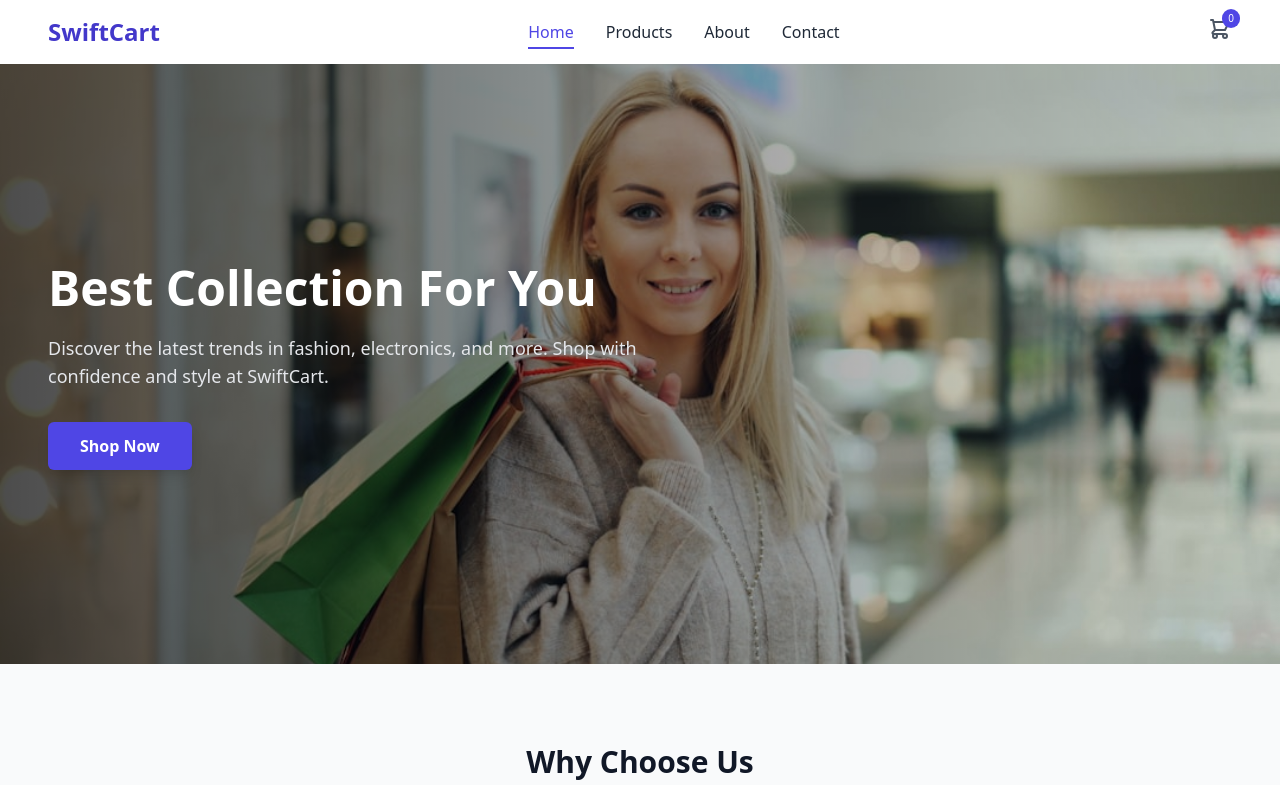
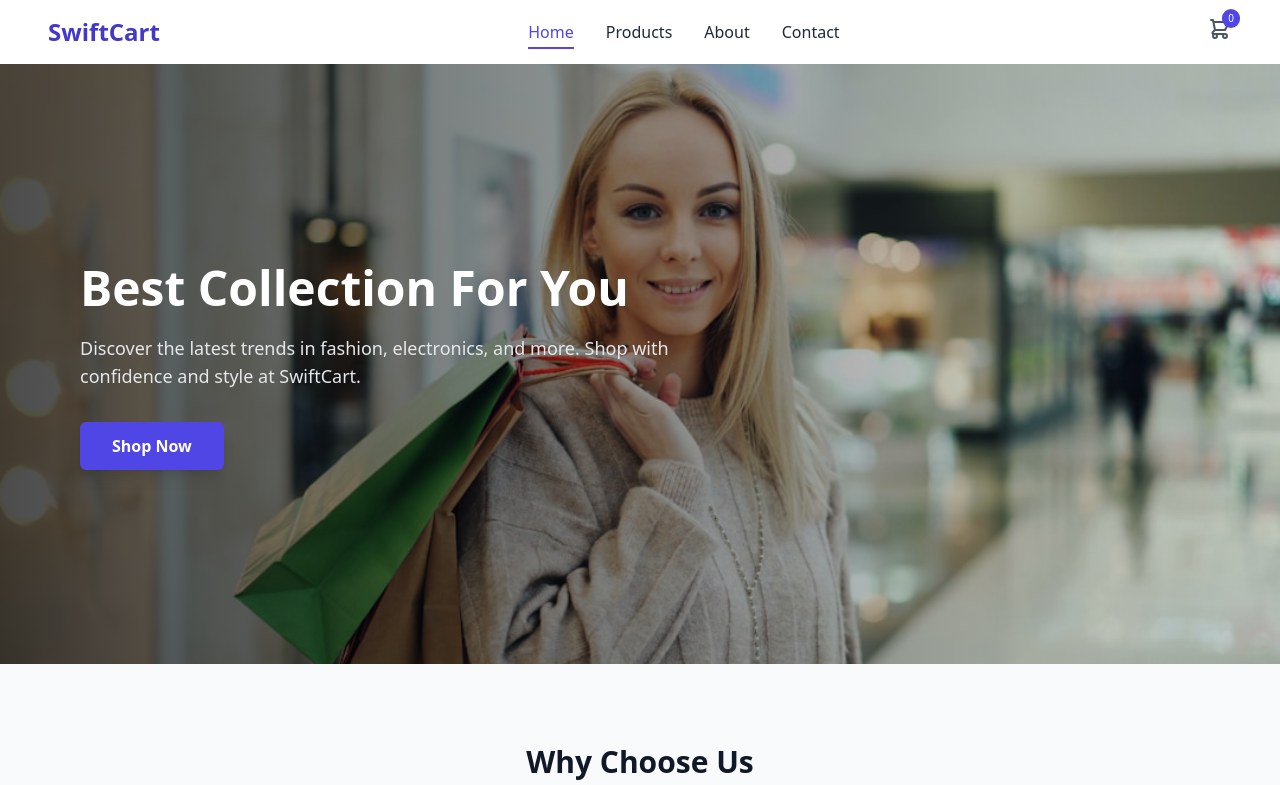
Before and after one commit to musfikabushra/SwiftCraft, a plain HTML site: page index.html in a window 1280 px wide. Shown: the top 785 px of the page. Drawn offline with nearby package versions, Linux system fonts and the light colour scheme; no server answers.

Commit message:
file modified

```diff
--- a/index.html
+++ b/index.html
@@ -78,7 +78,7 @@
   <div class="absolute inset-0 bg-gradient-to-r from-black/70 via-black/40 to-black/10"></div>
 
   <!-- Content -->
-  <div class="relative z-10 flex items-center h-full px-12 text-white">
+  <div class="relative z-10 flex items-center h-full px-20 text-white">
     <div class="max-w-2xl">
 
       <h2 class="text-5xl font-bold leading-tight">
```
